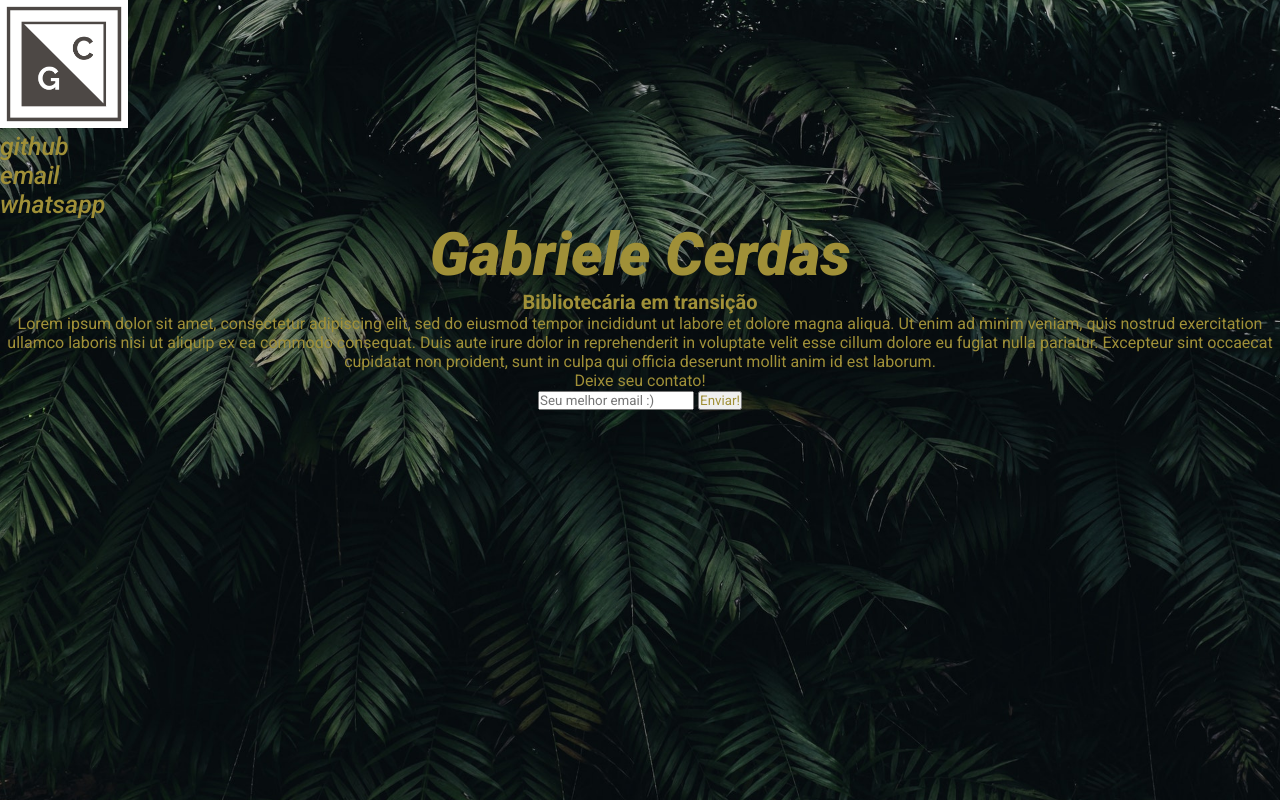
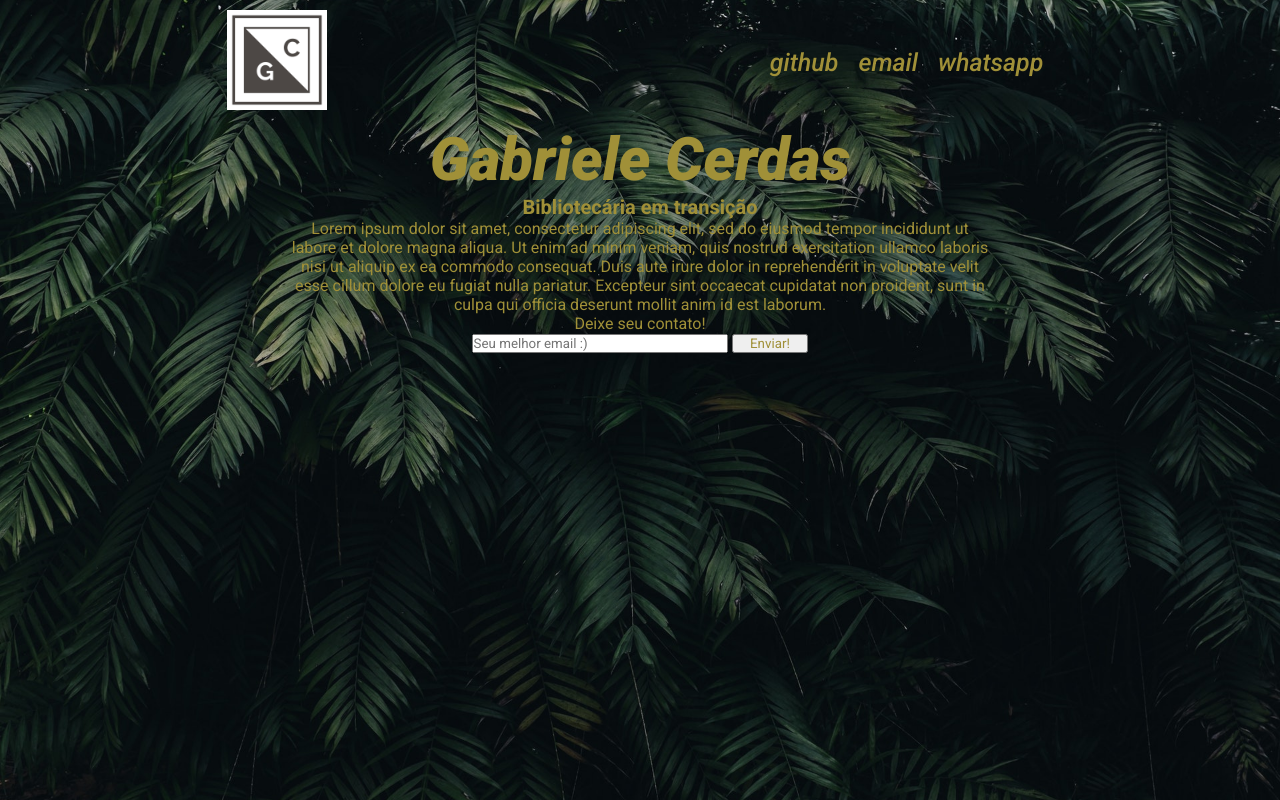
Before and after one commit to GabrieleCerdas/pra.elas_portfolio, a plain HTML site: page index.html in a window 1280 px wide. Drawn offline with Linux system fonts and the light colour scheme.

Commit message:
aplicação flexbox no header, definição width

```diff
--- a/index.html
+++ b/index.html
@@ -17,7 +17,7 @@
 <body>
    <header>
         <div>
-            <img src="./Logo teste.png" alt="Logo Gabriele Cerdas" width="128px" height="128px">
+            <img src="./Logo teste.png" alt="Logo Gabriele Cerdas" width="100px" height="100px">
         </div>
         <ul>
             <li>
--- a/style.css
+++ b/style.css
@@ -1,11 +1,27 @@
 *{
     padding: 0;
     margin: 0;
-    /* box-sizing: border-box faz com que o cada conteudo/div se contente com a sua box, sem ser somado com o padding e margin  */
+    /* box-sizing: border-box faz com que o cada elemento se contente com a sua box, sem ser somado com o padding e margin  */
     box-sizing: border-box;
     color: #a09038;
-    /* caso o navegador nã consiga carregar a nossa fonte roboto, ele carrega uma fonte sem serifa mais simples */
+    /* caso o navegador não consiga carregar a nossa fonte roboto, ele carrega uma fonte sem serifa mais simples */
     font-family: 'Roboto', sans-serif;
+}
+
+header{
+    display: flex;
+    justify-content: space-around;
+    align-items: center;
+    padding: 10px;
+}
+
+header ul{
+    display: flex;
+    justify-content: space-around;
+}
+
+header ul li{
+    padding: 10px;
 }
 
 body{
@@ -42,3 +58,23 @@ a{
 .container .name h5{
     font-size: 20px;
 }
+
+#about p{
+    max-width: 700px;
+    margin: 0 auto;
+}
+
+/* .form vai ter 40% da largura da div pai, o container */
+.form{
+    width: 40%;
+    margin: 0 auto;
+}
+
+/* input (seu melhor email) vai ter largura de 50% do form */
+.form input{
+    width: 50%;
+}
+
+.form button{
+    width: 15%;
+}
```
